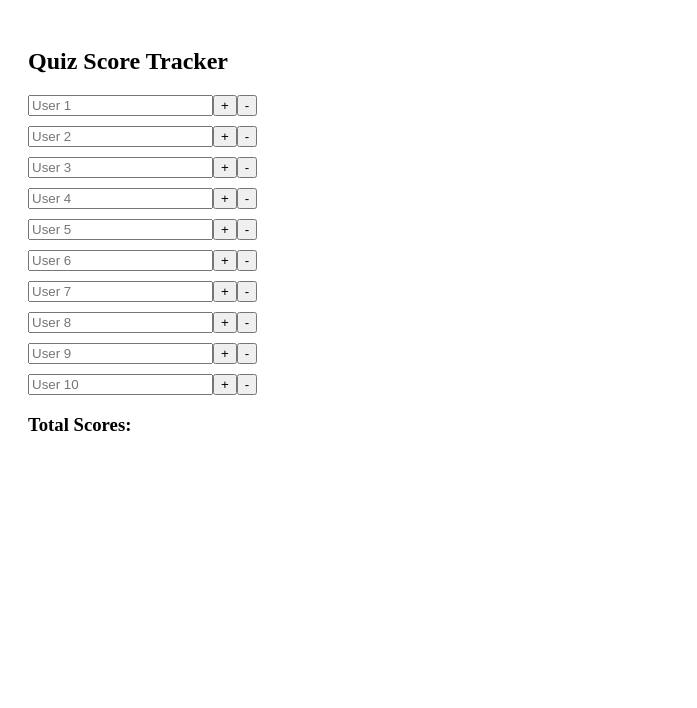
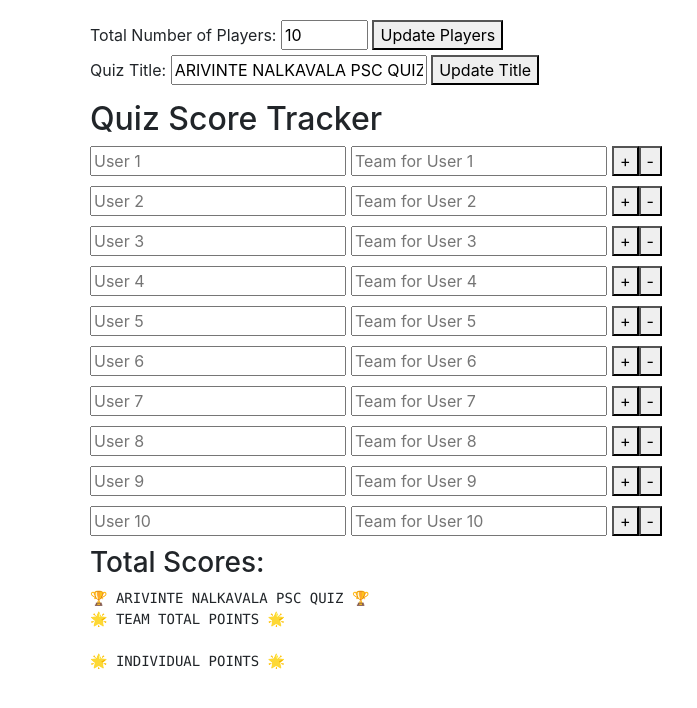
Before and after one commit to sdqpvr/hello-world, a plain HTML site: page score_adder.html in a window 1280 px wide. Shown: the whole page, without its empty margins (0-697 px from the left). Drawn offline with nearby package versions, Linux system fonts and the light colour scheme.

Commit message:
Update score_adder.html
ff

```diff
--- a/score_adder.html
+++ b/score_adder.html
@@ -2,37 +2,65 @@
 <html>
 <head>
     <title>Quiz Score Tracker</title>
+   <!-- Add Bootstrap CSS -->
+    <link rel="stylesheet" href="https://stackpath.bootstrapcdn.com/bootstrap/4.5.2/css/bootstrap.min.css">
     <style>
         .container {
             padding: 20px;
         }
-        .user {
+        .user, .settings {
             margin-bottom: 10px;
+        }
+        .user input {
+            margin-right: 5px;
         }
     </style>
 </head>
 <body>
     <div class="container">
+        <div class="settings">
+            <div>
+                <label for="numPlayers">Total Number of Players:</label>
+                <input type="number" id="numPlayers" value="10" min="1" max="50">
+                <button onclick="updatePlayerCount()">Update Players</button>
+            </div>
+            <div>
+                <label for="quizTitle">Quiz Title:</label>
+                <input type="text" id="quizTitle" value="ARIVINTE NALKAVALA PSC QUIZ">
+                <button onclick="updateTitle()">Update Title</button>
+            </div>
+        </div>
         <h2>Quiz Score Tracker</h2>
         <div id="users">
-            <!-- User score elements will be added here by JavaScript -->
+            <!-- User and team score elements will be added here by JavaScript -->
         </div>
         <h3>Total Scores:</h3>
         <pre id="totalScores"></pre>
     </div>
 
     <script>
-        document.addEventListener('DOMContentLoaded', function () {
+        let quizTitle = "ARIVINTE NALKAVALA PSC QUIZ";
+        let scores = {};
+        let teamScores = {};
+        let nameMappings = {};
         const usersDiv = document.getElementById('users');
         const totalScoresPre = document.getElementById('totalScores');
-            let scores = {};
-            let nameMappings = {};
+
+        document.addEventListener('DOMContentLoaded', function () {
+            updatePlayerCount();
+        });
 
         function updateTotalScores() {
-                let output = "🏆 ARIVINTE NALKAVALA PSC QUIZ 🏆\n🌟 TOTAL POINTS 🌟\n";
+            let output = `🏆 ${quizTitle} 🏆\n🌟 TEAM TOTAL POINTS 🌟\n`;
+            output += Object.entries(teamScores)
+                .sort((a, b) => b[1] - a[1])
+                .map(entry => `${entry[0]}: ${entry[1]}hi`)
+                .join('\n') + "\n";
+
+            output += "🌟 INDIVIDUAL POINTS 🌟\n";
             output += Object.entries(scores)
                 .sort((a, b) => b[1] - a[1])
-                    .map((entry, index) => `${index + 1}. *${entry[0]}* - *${entry[1]}* 🌈`)
+                .map((entry, index) => `${index + 1}. *${entry[0]}* - *${entry[1]}*`)
                 .join('\n');
 
             totalScoresPre.textContent = output;
@@ -47,23 +75,39 @@
             });
         }
 
-            function handleNameChange(oldName, newName) {
-                if (scores[oldName] !== undefined) {
-                    scores[newName] = scores[oldName];
-                    delete scores[oldName];
+        function updatePlayerCount() {
+            let numPlayers = parseInt(document.getElementById('numPlayers').value);
+            let currentNumPlayers = usersDiv.children.length;
+
+            if (numPlayers > currentNumPlayers) {
+                for (let i = currentNumPlayers + 1; i <= numPlayers; i++) {
+                    addUserInput(i);
+                }
+            } else if (numPlayers < currentNumPlayers) {
+                for (let i = currentNumPlayers; i > numPlayers; i--) {
+                    usersDiv.removeChild(usersDiv.lastChild);
+                    let removedUserName = `User ${i}`;
+                    delete scores[removedUserName];
+                    delete nameMappings[removedUserName];
+                    // Consider removing team scores if needed
+                }
+            }
             updateTotalScores();
         }
-                nameMappings[newName] = newName;
+
+        function updateTitle() {
+            quizTitle = document.getElementById('quizTitle').value;
+            updateTotalScores();
         }
 
-            for (let i = 1; i <= 10; i++) {
+        function addUserInput(index) {
             let userDiv = document.createElement('div');
             userDiv.className = 'user';
 
             let input = document.createElement('input');
             input.type = 'text';
-                input.placeholder = `User ${i}`;
-                let userName = `User ${i}`;
+            input.placeholder = `User ${index}`;
+            let userName = `User ${index}`;
             nameMappings[userName] = userName;
             input.onchange = function () {
                 let oldName = nameMappings[userName];
@@ -72,11 +116,17 @@
                 handleNameChange(oldName, newName);
             };
 
+            let teamInput = document.createElement('input');
+            teamInput.type = 'text';
+            teamInput.placeholder = `Team for User ${index}`;
+
             let addButton = document.createElement('button');
             addButton.textContent = '+';
             addButton.onclick = function () {
                 let name = nameMappings[userName];
+                let teamName = teamInput.value;
                 scores[name] = (scores[name] || 0) + 1;
+                teamScores[teamName] = (teamScores[teamName] || 0) + 1;
                 updateTotalScores();
             };
 
@@ -84,17 +134,29 @@
             minusButton.textContent = '-';
             minusButton.onclick = function () {
                 let name = nameMappings[userName];
+                let teamName = teamInput.value;
                 scores[name] = (scores[name] || 0) - 1;
+                teamScores[teamName] = (teamScores[teamName] || 0) - 1;
                 updateTotalScores();
             };
 
             userDiv.appendChild(input);
+            userDiv.appendChild(teamInput);
             userDiv.appendChild(addButton);
             userDiv.appendChild(minusButton);
 
             usersDiv.appendChild(userDiv);
         }
-        });
+
+        function handleNameChange(oldName, newName) {
+            if (scores[oldName] !== undefined) {
+                scores[newName] = scores[oldName];
+                delete scores[oldName];
+                // Consider handling team score transfer if needed
+                updateTotalScores();
+            }
+            nameMappings[newName] = newName;
+        }
     </script>
 </body>
 </html>
```
Lines whose indentation alone changed are shown as unchanged.
